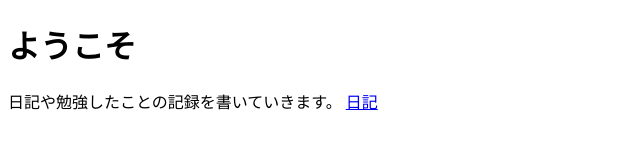
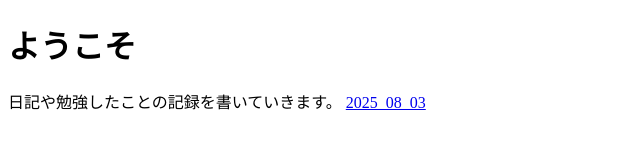
Before and after one commit to himarun/diary, a plain HTML site: page index.html in a window 1280 px wide. Shown: the full height of the page, 0-640 px from the left. Drawn offline with Linux system fonts and the light colour scheme.

Commit message:
2025_08_03

```diff
--- a/index.html
+++ b/index.html
@@ -7,7 +7,7 @@
 <body>
   <h1>ようこそ</h1>
   <p>日記や勉強したことの記録を書いていきます。
-    <a href="2025_08_03.html">日記</a>
+    <a href="2025_08_03.html">2025_08_03</a>
   </p>
 </body>
 </html>
```
